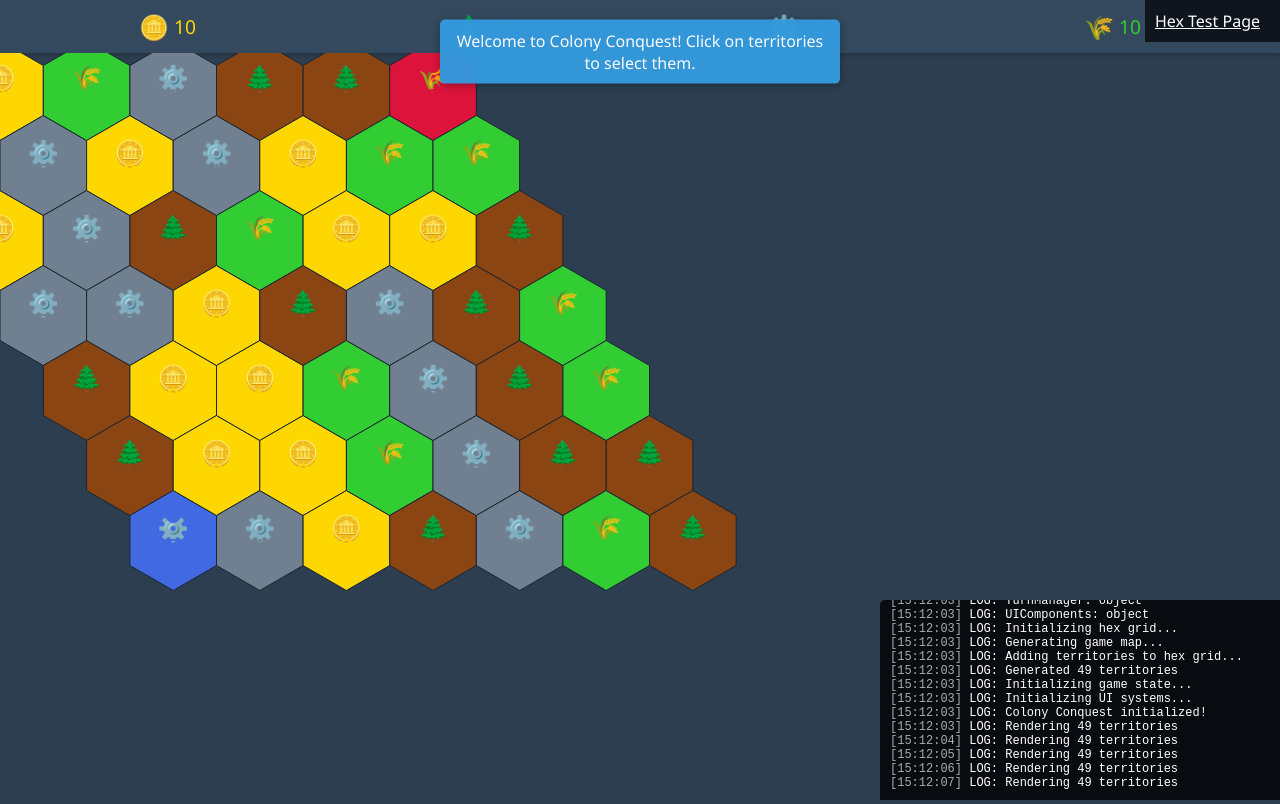
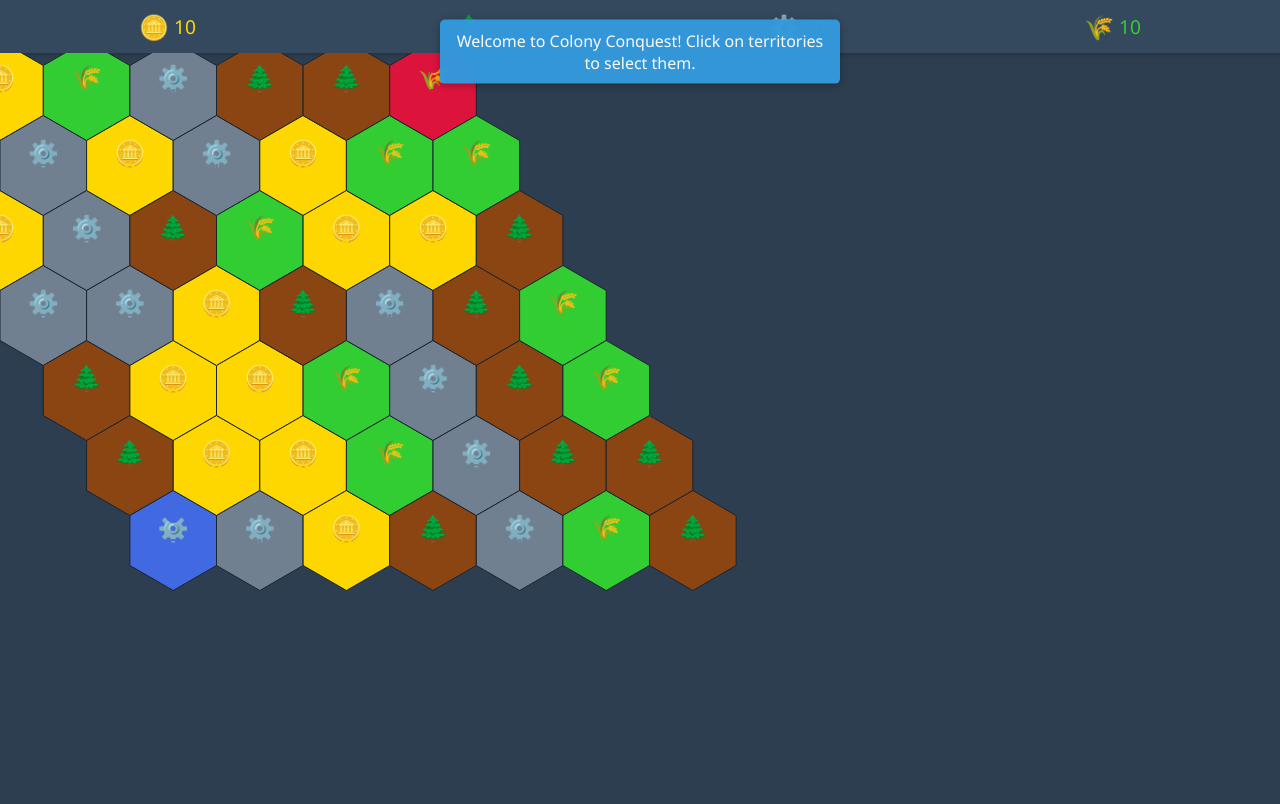
Before and after one commit to mjcarpenter17/ColonyConquest, a website: page index.html in a window 1280 px wide. Shown: the top 804 px of the page. Drawn offline with Linux system fonts and the light colour scheme.

Commit message:
Cleanup: Removed debug console and unnecessary logging

```diff
--- a/index.html
+++ b/index.html
@@ -47,11 +47,9 @@
                 <p>Player: <span id="active-player">Player</span></p>
             </div>
             <button id="end-turn-btn" class="end-turn-btn">End Turn</button>
-        </div>
-    </div>    <!-- Core Scripts -->
+        </div>    </div>    <!-- Core Scripts -->
     <script src="src/utils/constants.js"></script>
     <script src="src/utils/math-utils.js"></script>
-    <script src="src/utils/debug-console.js"></script>
     <script src="src/core/game-state.js"></script>
     <script src="src/core/resource-manager.js"></script>
     <script src="src/core/turn-manager.js"></script>
--- a/src/main.js
+++ b/src/main.js
@@ -2,87 +2,43 @@
  * Main entry point for Colony Conquest game
  */
 
-// Make GameState globally available for debugging
-window.GameState = null;
-
 document.addEventListener('DOMContentLoaded', function() {
-    console.log('Colony Conquest initializing...');
-
-    // Initialize debug console if in debug mode
-    if (CONSTANTS && CONSTANTS.DEBUG_MODE) {
-        DebugConsole.initialize(true);
-        console.log('Debug mode enabled');
-    }
-
     try {
-        console.log('Checking modules:');
-        console.log('CONSTANTS:', typeof CONSTANTS);
-        console.log('MathUtils:', typeof MathUtils);
-        console.log('HexGrid:', typeof HexGrid);
-        console.log('MapGenerator:', typeof MapGenerator);
-        console.log('GameState:', typeof GameState);
-        console.log('Renderer:', typeof Renderer);
-        console.log('InputHandler:', typeof InputHandler);
-        console.log('ResourceManager:', typeof ResourceManager);
-        console.log('TurnManager:', typeof TurnManager);
-        console.log('UIComponents:', typeof UIComponents);
-
-        // Add links for testing
-        if (CONSTANTS.DEBUG_MODE) {
-            const debugLinks = document.createElement('div');
-            debugLinks.style.cssText = 'position: fixed; top: 0; right: 0; background: rgba(0,0,0,0.7); padding: 10px;';
-            debugLinks.innerHTML = `
-                <a href="hex-test.html" style="color: white; margin-right: 10px;" target="_blank">Hex Test Page</a>
-            `;
-            document.body.appendChild(debugLinks);
-        }
-
-        // Make GameState available globally for debugging
-        window.GameState = GameState;
-
-        // Initialize the hex grid
-        console.log('Initializing hex grid...');
+          // Initialize the hex grid
         HexGrid.initialize(
             CONSTANTS.MAP_WIDTH,
             CONSTANTS.MAP_HEIGHT,
             CONSTANTS.HEX_RADIUS
         );
-          // Generate the game map
-        console.log('Generating game map...');
+
+        // Generate the game map
         const territories = MapGenerator.createGameMap(
             CONSTANTS.MAP_WIDTH,
             CONSTANTS.MAP_HEIGHT
         );
 
         // Add territories to hex grid
-        console.log('Adding territories to hex grid...');
         if (territories) {
-            console.log(`Generated ${territories.size} territories`);
             territories.forEach((territory, id) => {
                 HexGrid.addHex(id, territory);
-            });
-        } else {
+            });        } else {
             console.error('No territories were generated!');
         }
 
         // Initialize game state with territories
-        console.log('Initializing game state...');
         GameState.initialize(territories);
 
         // Initialize UI systems
-        console.log('Initializing UI systems...');
         Renderer.initialize('game-canvas', CONSTANTS.HEX_RADIUS);
         InputHandler.initialize('game-canvas');
         ResourceManager.initialize();
         TurnManager.initialize();
         UIComponents.initialize();
-      console.log('Colony Conquest initialized!');
 
     // Display welcome message
-    UIComponents.showMessage('Welcome to Colony Conquest! Click on territories to select them.', 'info', 5000);
-    } catch (err) {
+    UIComponents.showMessage('Welcome to Colony Conquest! Click on territories to select them.', 'info', 5000);    } catch (err) {
         console.error('Error during initialization:', err);
-        alert('Failed to initialize game: ' + err.message);
+        UIComponents.showMessage('Failed to initialize game: ' + err.message, 'error', 10000);
     }
 });
 
@@ -92,6 +48,5 @@ document.addEventListener('DOMContentLoaded', function() {
 window.addEventListener('error', function(e) {
     console.error('Game error:', e.message);
     // Display error message to user
-    alert('An error occurred: ' + e.message);
     UIComponents.showMessage('An error occurred: ' + e.message, 'error', 10000);
 });
--- a/src/utils/constants.js
+++ b/src/utils/constants.js
@@ -3,8 +3,6 @@
  */
 
 const CONSTANTS = {
-    // Debug Mode
-    DEBUG_MODE: true,
     // Map Configuration
     MAP_WIDTH: 7,
     MAP_HEIGHT: 7,
--- a/src/utils/debug-console.js
+++ /dev/null
@@ -1,196 +0,0 @@
-/**
- * Debug Console for Colony Conquest
- */
-
-const DebugConsole = (function() {
-    let _enabled = false;
-    let _container = null;
-    let _log = [];
-    const _maxLogSize = 50;
-
-    /**
-     * Initialize the debug console
-     * @param {boolean} enabled - Whether the console is enabled
-     */
-    function initialize(enabled) {
-        _enabled = enabled;
-
-        if (_enabled) {
-            createConsoleUI();
-            overrideConsole();
-        }
-    }
-
-    /**
-     * Create the console UI
-     */
-    function createConsoleUI() {
-        _container = document.createElement('div');
-        _container.className = 'debug-console';
-        _container.style.cssText = `
-            position: fixed;
-            bottom: 0;
-            right: 0;
-            width: 400px;
-            height: 200px;
-            background: rgba(0, 0, 0, 0.8);
-            color: #fff;
-            font-family: monospace;
-            font-size: 12px;
-            padding: 10px;
-            overflow-y: auto;
-            z-index: 10000;
-            border-top-left-radius: 5px;
-        `;
-
-        // Add toggle button
-        const toggleButton = document.createElement('button');
-        toggleButton.textContent = 'X';
-        toggleButton.style.cssText = `
-            position: absolute;
-            top: 5px;
-            right: 5px;
-            background: #f44336;
-            color: white;
-            border: none;
-            border-radius: 3px;
-            padding: 2px 5px;
-            cursor: pointer;
-        `;
-        toggleButton.addEventListener('click', function() {
-            _container.style.display = _container.style.display === 'none' ? 'block' : 'none';
-        });
-
-        _container.appendChild(toggleButton);
-        document.body.appendChild(_container);
-    }
-
-    /**
-     * Override console methods
-     */
-    function overrideConsole() {
-        const originalConsole = {
-            log: console.log,
-            error: console.error,
-            warn: console.warn,
-            info: console.info
-        };
-
-        console.log = function(...args) {
-            originalConsole.log.apply(console, args);
-            appendToDebugLog('LOG', args);
-        };
-
-        console.error = function(...args) {
-            originalConsole.error.apply(console, args);
-            appendToDebugLog('ERROR', args);
-        };
-
-        console.warn = function(...args) {
-            originalConsole.warn.apply(console, args);
-            appendToDebugLog('WARN', args);
-        };
-
-        console.info = function(...args) {
-            originalConsole.info.apply(console, args);
-            appendToDebugLog('INFO', args);
-        };
-    }
-
-    /**
-     * Append message to debug log
-     * @param {string} level - Log level
-     * @param {array} args - Arguments
-     */
-    function appendToDebugLog(level, args) {
-        if (!_enabled || !_container) return;
-
-        // Convert arguments to string
-        let message = '';
-        for (const arg of args) {
-            if (typeof arg === 'object') {
-                try {
-                    message += JSON.stringify(arg) + ' ';
-                } catch (e) {
-                    message += '[Object] ';
-                }
-            } else {
-                message += arg + ' ';
-            }
-        }
-
-        // Add to log
-        _log.push({ level, message, time: new Date() });
-
-        // Truncate log if too large
-        if (_log.length > _maxLogSize) {
-            _log.shift();
-        }
-
-        // Update UI
-        updateConsoleUI();
-    }
-
-    /**
-     * Update the console UI
-     */
-    function updateConsoleUI() {
-        if (!_container) return;
-
-        // Clear existing content
-        while (_container.childElementCount > 1) {
-            _container.removeChild(_container.lastChild);
-        }
-
-        // Add log entries
-        _log.forEach(entry => {
-            const entryElement = document.createElement('div');
-
-            // Format time
-            const time = entry.time.toTimeString().split(' ')[0];
-
-            // Set color based on level
-            let color = '#fff';
-            switch (entry.level) {
-                case 'ERROR':
-                    color = '#f44336';
-                    break;
-                case 'WARN':
-                    color = '#ff9800';
-                    break;
-                case 'INFO':
-                    color = '#2196f3';
-                    break;
-            }
-
-            entryElement.innerHTML = `<span style="color: #aaa;">[${time}]</span> <span style="color: ${color};">${entry.level}:</span> ${entry.message}`;
-            _container.appendChild(entryElement);
-        });
-
-        // Scroll to bottom
-        _container.scrollTop = _container.scrollHeight;
-    }
-
-    /**
-     * Log a message directly to the debug console
-     * @param {string} message - Message to log
-     */
-    function log(message) {
-        console.log(message);
-    }
-
-    /**
-     * Log an error directly to the debug console
-     * @param {string} message - Message to log
-     */
-    function error(message) {
-        console.error(message);
-    }
-
-    // Public API
-    return {
-        initialize,
-        log,
-        error
-    };
-})();
```
Also changed, not shown: hex-test.html (deleted).
